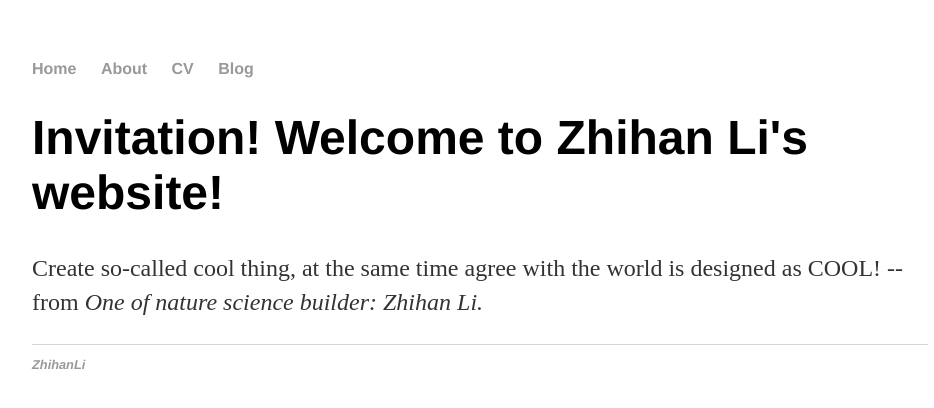
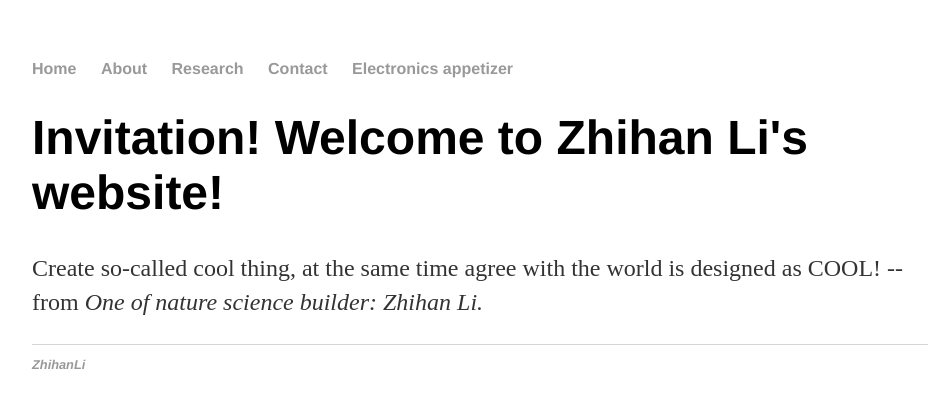
Before and after one commit to ZhihanLi666/Zhihan-Li.github.io, a Jekyll site: the page built from index.html, in a window 1280 px wide. Shown: the top 408 px of the page, without its empty margins (160-1094 px from the left). Built offline with Jekyll 4.4.1, drawn with Linux system fonts in a browser that asks for light colours.

Commit message:
Update default.html

```diff
--- a/_layouts/default.html
+++ b/_layouts/default.html
@@ -8,10 +8,11 @@
 		<body>
 			<nav>
 	    		<ul>
-	        		<li><a href="/">Home</a></li>
+	        		<li><a href="/Home">Home</a></li>
 		        	<li><a href="/About">About</a></li>
-	        		<li><a href="/Research">CV</a></li>
-	        		<li><a href="/Contact">Blog</a></li>
+	        		<li><a href="/Research">Research</a></li>
+	        		<li><a href="/Contact">Contact</a></li>
+                                <li><a href="/Electronics appetizer">Electronics appetizer</a></li>
 	    		</ul>
 			</nav>
 			<div class="container">
```
